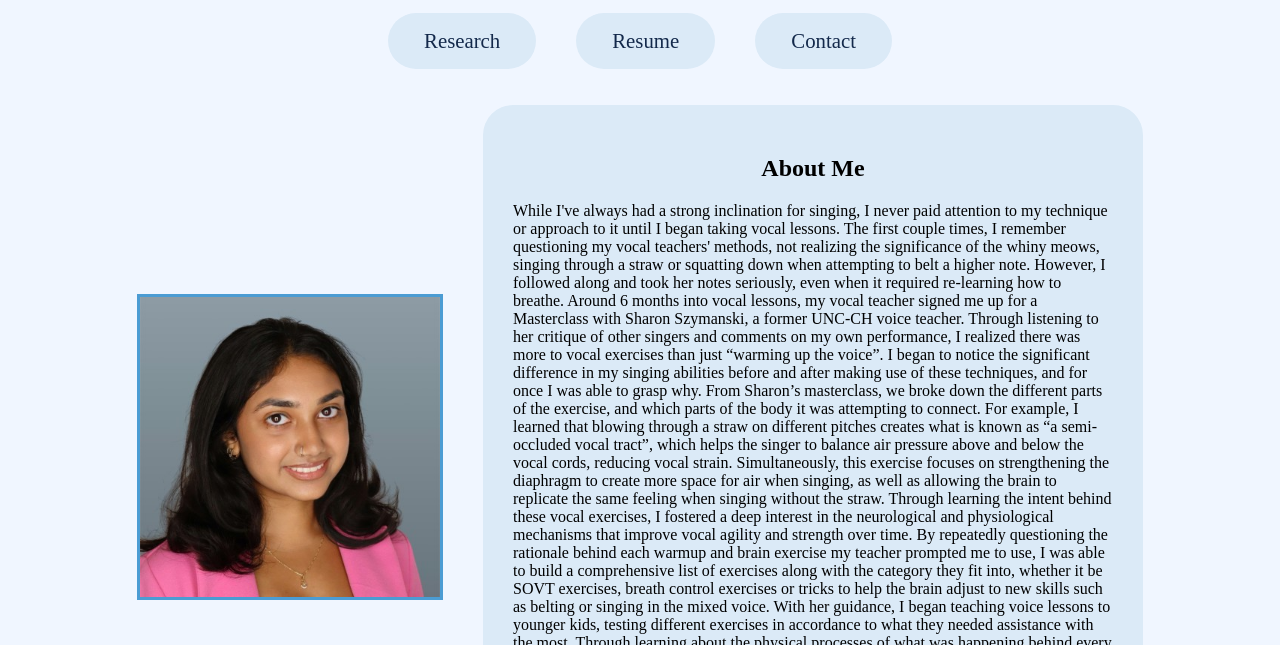
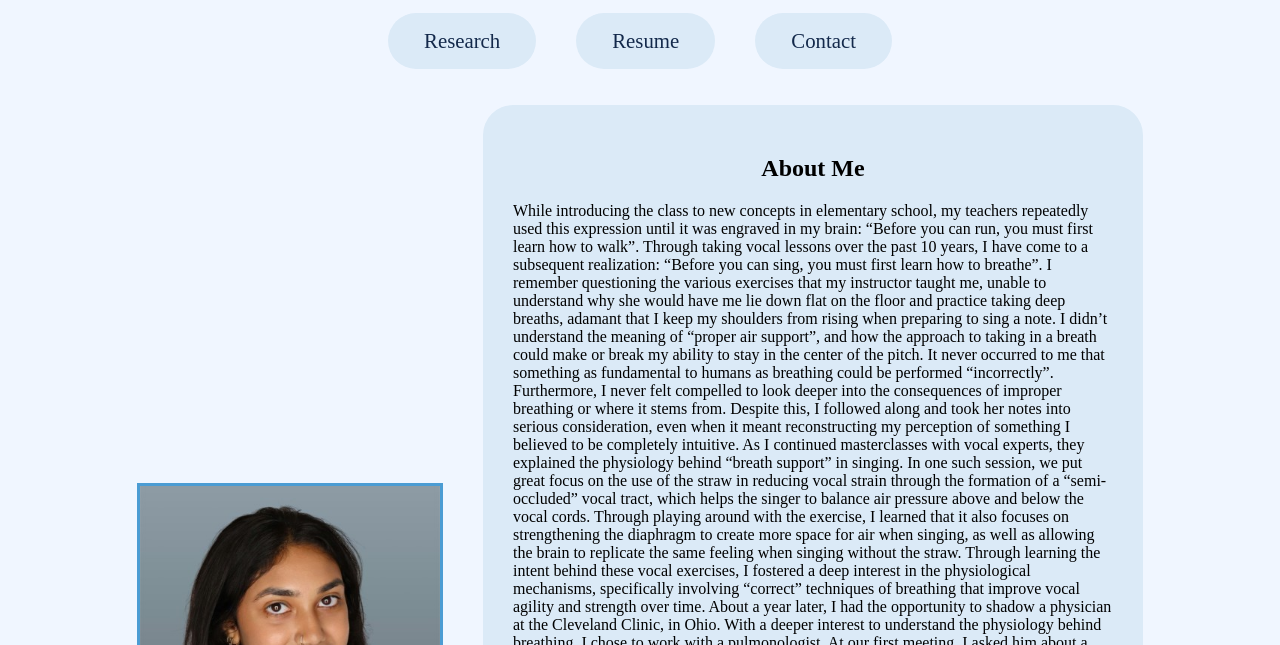
Before and after one commit to nzacharia20/nzacharia.github.io, a plain HTML site: page index.html in a window 1280 px wide. Shown: the part 155-800 px from the top of the page. Drawn offline with Linux system fonts and the light colour scheme.

Commit message:
change about me

```diff
--- a/index.html
+++ b/index.html
@@ -22,11 +22,12 @@
                     <img class="about-photo" src="prof headshot.jpeg" alt="Photo of Neha ">
                     <section class="about-text" id="about">
                         <h2>About Me</h2>
-                        <p>While I've always had a strong inclination for singing, I never paid attention to my technique or approach to it until I began taking vocal lessons.
-The first couple times, I remember questioning my vocal teachers' methods, not realizing the significance of the whiny meows, singing through a straw or squatting down when attempting to belt a higher note. However, I followed along and took her notes seriously, even when it required re-learning how to breathe.
-Around 6 months into vocal lessons, my vocal teacher signed me up for a Masterclass with Sharon Szymanski, a former UNC-CH voice teacher. Through listening to her critique of other singers and comments on my own performance, I realized there was more to vocal exercises than just “warming up the voice”. I began to notice the significant difference in my singing abilities before and after making use of these techniques, and for once I was able to grasp why. From Sharon’s masterclass, we broke down the different parts of the exercise, and which parts of the body it was attempting to connect. For example, I learned that blowing through a straw on different pitches creates what is known as “a semi-occluded vocal tract”, which helps the singer to balance air pressure above and below the vocal cords, reducing vocal strain. Simultaneously, this exercise focuses on strengthening the diaphragm to create more space for air when singing, as well as allowing the brain to replicate the same feeling when singing without the straw. Through learning the intent behind these vocal exercises, I fostered a deep interest in the neurological and physiological mechanisms that improve vocal agility and strength over time.
-By repeatedly questioning the rationale behind each warmup and brain exercise my teacher prompted me to use, I was able to build a comprehensive list of exercises along with the category they fit into, whether it be SOVT exercises, breath control exercises or tricks to help the brain adjust to new skills such as belting or singing in the mixed voice. With her guidance, I began teaching voice lessons to younger kids, testing different exercises in accordance to what they needed assistance with the most. Through learning about the physical processes of what was happening behind every activity, I was able to cater to the needs of the students, as well as my own when practicing music.
-In this process, I’ve found that questioning the intent behind what has been taught has been incredibly useful in strengthening my skills and confidence in an area. At UNC Chapel Hill, I hope to get involved with research regarding Music and its therapeutic uses. I also plan to join more healthcare-related clubs including the Red Cross Chapter here, and earn my EMT certification in the summer.
+                        <p>While introducing the class to new concepts in elementary school, my teachers repeatedly used this expression until it was engraved in my brain: “Before you can run, you must first learn how to walk”. Through taking vocal lessons over the past 10 years, I have come to a subsequent realization: “Before you can sing, you must first learn how to breathe”.
+I remember questioning the various exercises that my instructor taught me, unable to understand why she would have me lie down flat on the floor and practice taking deep breaths, adamant that I keep my shoulders from rising when preparing to sing a note. I didn’t understand the meaning of “proper air support”, and how the approach to taking in a breath could make or break my ability to stay in the center of the pitch. It never occurred to me that something as fundamental to humans as breathing could be performed “incorrectly”. Furthermore, I never felt compelled to look deeper into the consequences of improper breathing or where it stems from. Despite this, I followed along and took her notes into serious consideration, even when it meant reconstructing my perception of something I believed to be completely intuitive.
+As I continued masterclasses with vocal experts, they explained the physiology behind “breath support” in singing. In one such session, we put great focus on the use of the straw in reducing vocal strain through the formation of a “semi-occluded” vocal tract, which helps the singer to balance air pressure above and below the vocal cords. Through playing around with the exercise, I learned that it also focuses on strengthening the diaphragm to create more space for air when singing, as well as allowing the brain to replicate the same feeling when singing without the straw. Through learning the intent behind these vocal exercises, I fostered a deep interest in the physiological mechanisms, specifically involving “correct” techniques of breathing that improve vocal agility and strength over time.
+About a year later, I had the opportunity to shadow a physician at the Cleveland Clinic, in Ohio. With a deeper interest to understand the physiology behind breathing, I chose to work with a pulmonologist. At our first meeting, I asked him about a book I had read earlier in the year, Breath: The New Science of a Lost Art, discussing how changes in lifestyle such as diet, have considerably affected the way in which humans breathe. He agreed, affirming that there is in fact a large-scale issue in how people breathe; Many have shifted from nasal breathing to breathing out the mouth, consequently exacerbating pulmonology-related health disorders such as sleep apnea and snoring. Following this, I shadowed a pulmonary therapist within the same department who informed me of specific breathing exercises meant for individuals with respiratory issues including COPD and asthma. I was intrigued by the similar engagement of the diaphragm in the exercises she demonstrated to me, and the vocal exercises I was familiar with.  Through this experience I understood that breathing was not just something that had to be revised for singing, but something that was actively being reintroduced to patients to improve their quality of life.
+Using what I had learned, I built a comprehensive list of different breath control exercises and began implementing them into the voice lessons I was teaching to younger kids.I noticed the effects of deep-breathing solidify over time, as their posture became more upright as they sang and the air expanded out through their ribs, rather than up through their shoulders. As I taught and corrected their technique, I found myself constantly drawing parallels to the exercises I learned about from the pulmonary therapist. Being able to directly apply my knowledge about breath control and observe the changes over time is what sparked my desire to become a physician.
+ Taking vocal lessons over the past ten years has made me hyperaware of the inner workings of the human body, and has prompted me to explore its extension into various aspects of my life. In this process, I’ve found that questioning the intent behind what has been taught has been incredibly useful in strengthening my skills and confidence for something I am passionate about. At UNC Chapel Hill, I’m a member of the Cadence, an all-girls a-capella group in which the importance of correct breathing continues to be emphasized throughout each rehearsal. In college, I’m eager to learn more about the therapeutic uses of music and the impact it has on the brain, as I continue on my track to major in Neuroscience.</p>
 
 
                     </section>
```
